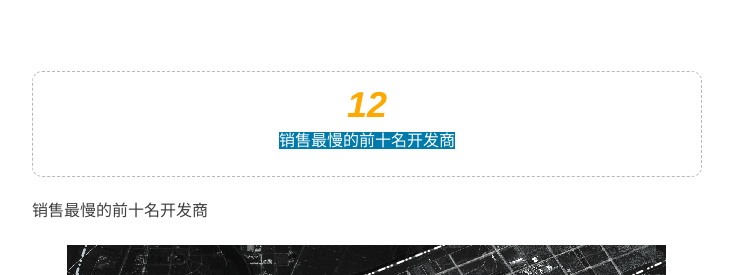
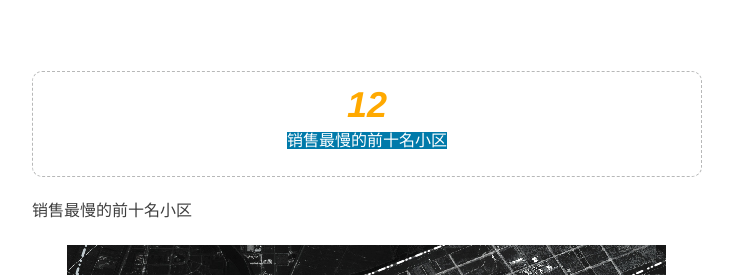
Before and after one commit to Jerry-goodboy/estate, a plain HTML site: page index.html in a window 1280 px wide. Shown: the part 6760-7035 px from the top of the page, without its empty margins (273-1006 px from the left). Drawn offline with nearby package versions, Linux system fonts and the light colour scheme.

Commit message:
modify 开发商 to 小区

```diff
--- a/index.html
+++ b/index.html
@@ -343,9 +343,9 @@
 
 		<div class="cs-title">
 			<p class="cs-title-number"><span><em><strong><span>12</span></strong></em></span></p>
-			<p class="cs-title-abstract"><span>销售最慢的前十名开发商</span></p>
+			<p class="cs-title-abstract"><span>销售最慢的前十名小区</span></p>
 		</div>
-		<p class="cs-content">销售最慢的前十名开发商</p>
+		<p class="cs-content">销售最慢的前十名小区</p>
 
 		<img class="cs-img-box" src="imgs/leastRate.PNG">
 		<!-- <div id="map2" ></div> -->
```
Also changed, not shown: xiaoshou.html (+2 -2 lines).
